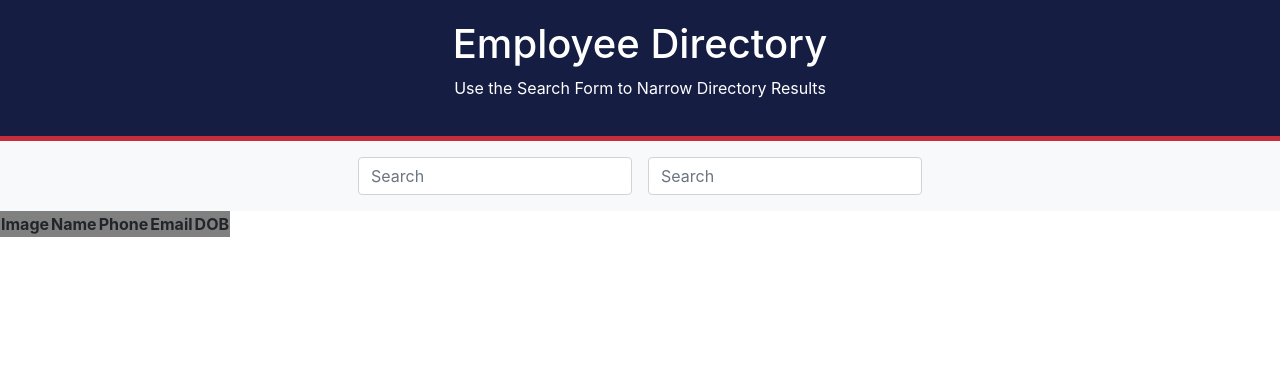
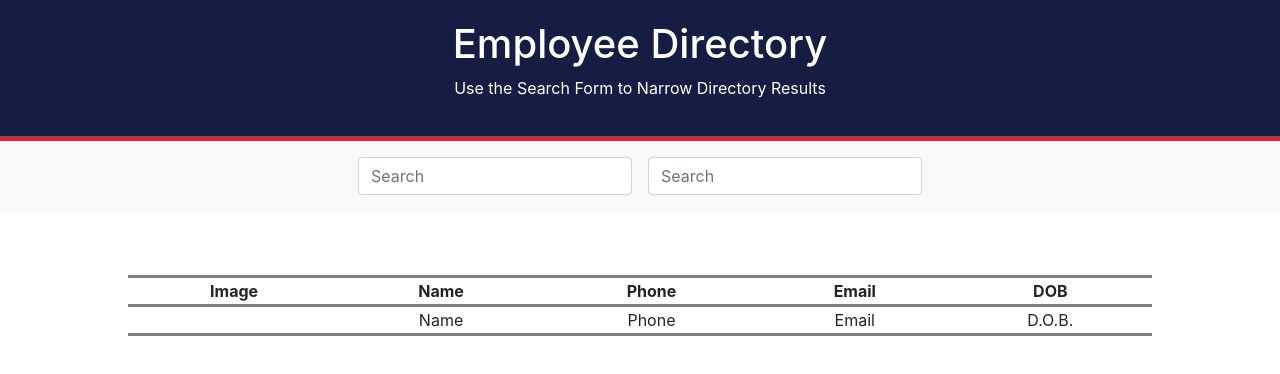
Before and after one commit to nsuroghon/Employee-Dir, a React (Create React App) app in the folder directory/: page / in a window 1280 px wide. Shown: the top 374 px of the page. Built offline with nearby package versions, Linux system fonts and the light colour scheme.

Commit message:
restructed table into single component

```diff
--- a/directory/src/App.js
+++ b/directory/src/App.js
@@ -1,9 +1,9 @@
 import React from "react";
 import Navigation from './components/Navigation/navigation'
 import Form from "./components/Form/form";
-import TableHead from "./components/tableHeader";
-import TableBody from "./components/tableBody";
-// import Table from './components/Table/Table'
+// import TableHead from "./components/tableHeader";
+// import TableBody from "./components/tableBody";
+import Table from './components/Table/Table';
 
 class App extends React.Component {
   render(){
@@ -11,10 +11,7 @@ class App extends React.Component {
       <div>
         <Navigation />
         <Form />
-        <table>
-          <TableHead />
-          <TableBody />
-        </table>
+        <Table />
       </div>
     )}}
 
--- a/directory/src/components/Table/Table.css
+++ b/directory/src/components/Table/Table.css
@@ -1,8 +1,13 @@
-/* .section {
-    background: #f3e5f5;
-    padding: 20px;
-  }
+table {
+  width: 80%;
+  margin: auto;
+  text-align: center;
+  margin-top: 5%;
+  border-collapse: collapse;
+  border-top: 3px solid grey;
+  border-bottom: 3px solid grey;
+}
 
-  .section h2 {
-    text-align: center;
-  } */
+thead {
+  border-bottom: 3px solid grey;
+}
--- a/directory/src/components/Table/Table.js
+++ b/directory/src/components/Table/Table.js
@@ -1,8 +1,41 @@
-// import React from "react";
+import React from "react";
+import './Table.css'
 // // import API from '../../utils/api';
 // // import TableHead from "../tableHeader";
 // // import TableBody from '../tableBody';
 // import './Table.css';
+
+class Table extends React.Component {
+    render() {
+        return (
+            <table>
+                {/* Table Head */}
+                <thead>
+            <tr>
+                <th scope="col">Image</th>
+                <th scope="col">Name</th>
+                <th scope="col">Phone</th>
+                <th scope="col">Email</th>
+                <th scope="col">DOB</th>
+            </tr>
+                 </thead>
+
+                 {/* Table Body */}
+                 <tbody>
+            <tr>
+                <td>
+                {/* <img alt="" src="">Image</img> */}
+                </td>
+                <td>Name</td>
+                <td>Phone</td>
+                <td>Email</td>
+                <td>D.O.B.</td>
+            </tr>
+                 </tbody>
+            </table>
+        )
+    }
+}
 
 // class Table extends React.Component {
 //     state = {
@@ -25,20 +58,5 @@
 //           }).catch(err => console.log(err));
 //     };
 // }
-// render(){
-//   return (
-//     <section style={styles.sectionStyles} className="section">
 
-//       <TableHead />
-
-//       <div className="container">
-
-//       </div>
-
-
-//     </section>
-//   );
-// }
-// // }
-
-// export default Table;
+export default Table;
--- a/directory/src/components/TableHead.css
+++ /dev/null
@@ -1,7 +0,0 @@
-thead {
-    background-color: grey;
-    width: 80%;
-    border: 1px black;
-    align-content: center;
-    padding-top: 10px;
-}
--- a/directory/src/components/tableBody.js
+++ /dev/null
@@ -1,17 +0,0 @@
-import React from 'react';
-
-function TableBody(props) {
-    return (
-        <tr>
-            <td>
-                <img alt={props.name} src={props.picture}></img>
-            </td>
-            <td>{props.name}</td>
-            <td>{props.phone}</td>
-            <td>{props.email}</td>
-            <td>{props.dob}</td>
-        </tr>
-    );
-};
-
-export default TableBody;
--- a/directory/src/components/tableHeader.js
+++ /dev/null
@@ -1,18 +0,0 @@
-import React from 'react';
-import './TableHead.css';
-
-function TableHead() {
-    return (
-        <thead>
-            <tr>
-                <th scope="col">Image</th>
-                <th scope="col">Name</th>
-                <th scope="col">Phone</th>
-                <th scope="col">Email</th>
-                <th scope="col">DOB</th>
-            </tr>
-        </thead>
-    );
-};
-
-export default TableHead;
```
